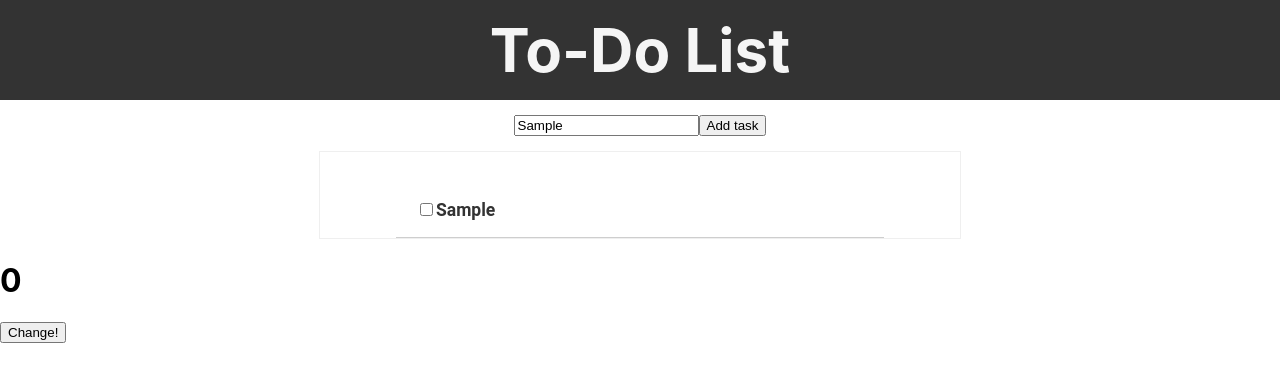
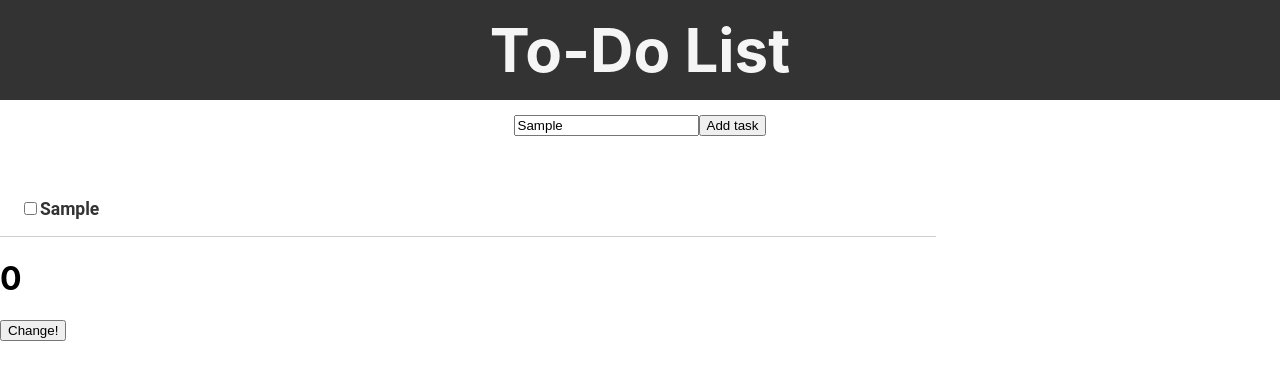
Before and after one commit to pe7r/project, a React (Create React App) app: page / in a window 1280 px wide. Both pictures are taken after typing "Sample" into the empty fields and a click on the button "Add task". Shown: the top 382 px of the page. Built offline with nearby package versions, Linux system fonts and the light colour scheme.

Commit message:
Deleted ToDoList comp and added to App (March 13) #5

```diff
--- a/src/App.js
+++ b/src/App.js
@@ -2,29 +2,38 @@ import React, { Component } from 'react'
 import './App.css'
 import Header from './components/Header.js'
 import AddTask from './components/AddTask.js'
-import ToDoList from './components/ToDoList.js'
-
+import ToDoItem from './components/ToDoItem'
 
 class App extends Component {
 	state = {
 		listOfTasks: []
 	}
 
-	addNewTaskToList = newTask => {
+	addTask = newTask => {
+		const newList = this.state.listOfTasks;
+		 newList.push(newTask);
 		this.setState({
-			listOfTasks: [...this.state.listOfTasks, newTask]
+			listOfTasks: newList
 		})
 		console.log(this.state.listOfTasks)
 	}
 
 	render() {
+
+		const toDoItems = this.state.listOfTasks.map(item => <ToDoItem
+			key={item.date}
+			date={item.date}
+			text={item.title}
+			completed={item.completed}
+			/>)
+
 		return (
 			<div className="App">
 				<Header />
-				<AddTask handlerFromParentAddNewTask={this.addNewTaskToList} />
-				<ToDoList
-				listOfTasks={this.state.listOfTasks}
-				/>
+				<AddTask onCreate={this.addTask} />
+				<div className="todo-list">
+            	{toDoItems}
+        		</div>
 			</div>
 		)
 	}
--- a/src/components/AddTask.js
+++ b/src/components/AddTask.js
@@ -16,7 +16,7 @@ class AddTask extends React.Component {
 			date: +new Date(),
 			completed: false
 		}
-		this.props.handlerFromParentAddNewTask(newTask)
+		this.props.onCreate(newTask)
 	}
 
 	render() {
@@ -27,6 +27,7 @@ class AddTask extends React.Component {
 				placeholder="Add Todo..."
 				value={this.state.title}
 				onChange={this.handleInputChange}
+				required
 				/>
     			<button onClick={this.addNewTask}>Add task</button>
 			</div>
--- a/src/components/ToDoItem.js
+++ b/src/components/ToDoItem.js
@@ -7,7 +7,7 @@ const ToDoItem = (props) => {
 			<input
 				type="checkbox"
 				checked={props.completed}
-				onChange={() => props.handleChange(props.date)} />
+				onChange={() => {console.log('Checked')}}/>
 			<h3>{props.text}</h3>
 		</div>
 	)
--- a/src/components/ToDoList.js
+++ b/src/components/ToDoList.js
@@ -3,6 +3,8 @@ import ToDoItem from './ToDoItem.js'
 import './ToDoList.css'
 
 class ToDoList extends React.Component {
+
+
 
 	render() {
 		const toDoItems = this.props.listOfTasks.map(item => <ToDoItem
```
